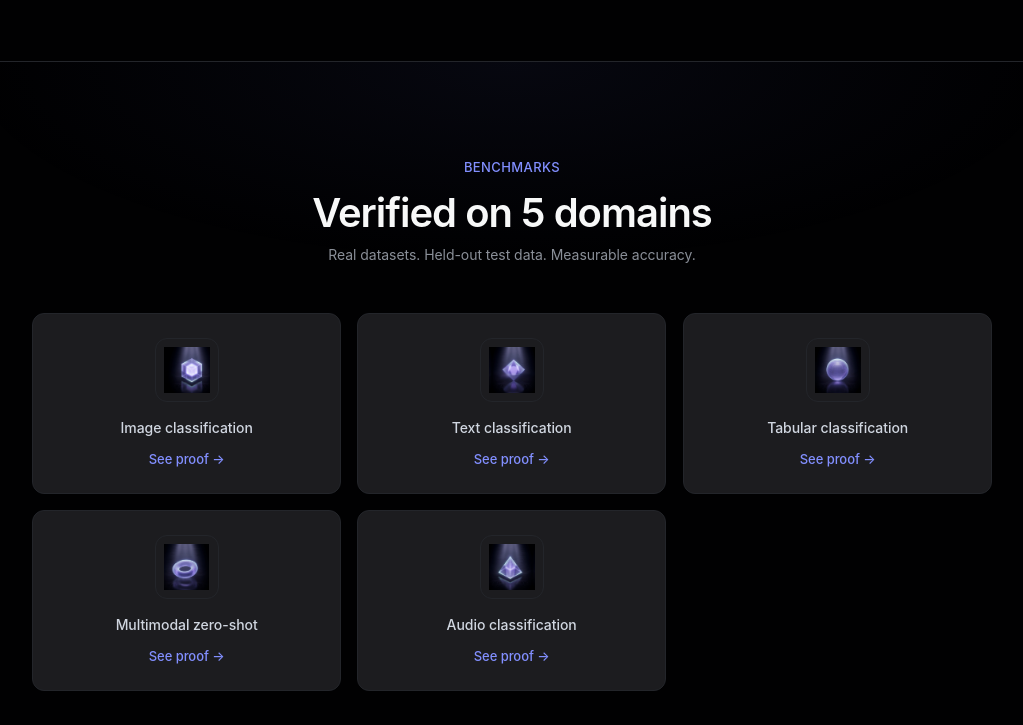
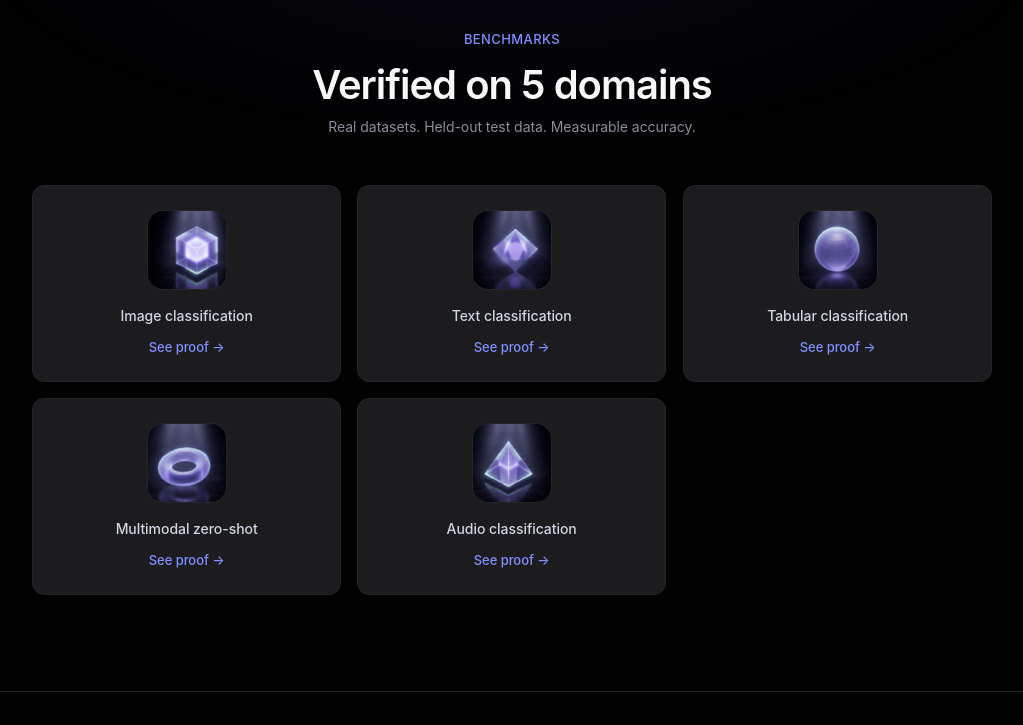
Before and after one commit to dhanraj176/NAs-Builder, a Flask app: page / in a window 1280 px wide. Shown: the part 2160-2885 px from the top of the page, without its empty margins (128-1151 px from the left). Run offline with Flask 3, Linux system fonts and the light colour scheme; parts of the project's set-up code (start-up, migrations or seed data) failed here and were passed over.

Commit message:
Day 27 hotfix - Fix hero video sizing (600px max, 16:9 aspect-ratio) and domain icon sizing (80px containers, icons fill to edges). Restores proper hero layout flow with CTAs above fold.
Co-Authored-By: Claude Sonnet 4.6 <noreply@anthropic.com>

```diff
--- a/autoarchitect/static/css/style.css
+++ b/autoarchitect/static/css/style.css
@@ -1644,35 +1644,37 @@ textarea::placeholder { color: var(--ink-tertiary); }
 /* ── DOMAIN ICONS (Verified Results) ────────────── */
 
 .domain-icon {
-  width:         64px;
-  height:        64px;
+  width:         80px;
+  height:        80px;
   display:       flex;
   align-items:   center;
   justify-content: center;
   background:    var(--surface-1);
   border:        1px solid var(--hairline);
-  border-radius: 12px;
-  padding:       8px;
+  border-radius: 16px;
+  padding:       0;
   margin:        0 auto var(--space-md);
+  overflow:      hidden;
   transition:    transform 200ms ease, box-shadow 200ms ease;
 }
 
 .domain-icon img {
-  width:       100%;
-  height:      100%;
-  object-fit:  contain;
-  display:     block;
+  width:      100%;
+  height:     100%;
+  object-fit: cover;
+  display:    block;
+  transform:  scale(1.2);
 }
 
 .vr-card:hover .domain-icon {
   transform:  translateY(-2px);
-  box-shadow: 0 0 24px rgba(94, 106, 210, 0.22);
+  box-shadow: 0 0 32px rgba(94, 106, 210, 0.3);
 }
 
 @media (max-width: 768px) {
   .domain-icon {
-    width:  56px;
-    height: 56px;
+    width:  64px;
+    height: 64px;
   }
 }
 
```
Also changed, not shown: other parts of autoarchitect/static/css/style.css (+11 -11 lines).
